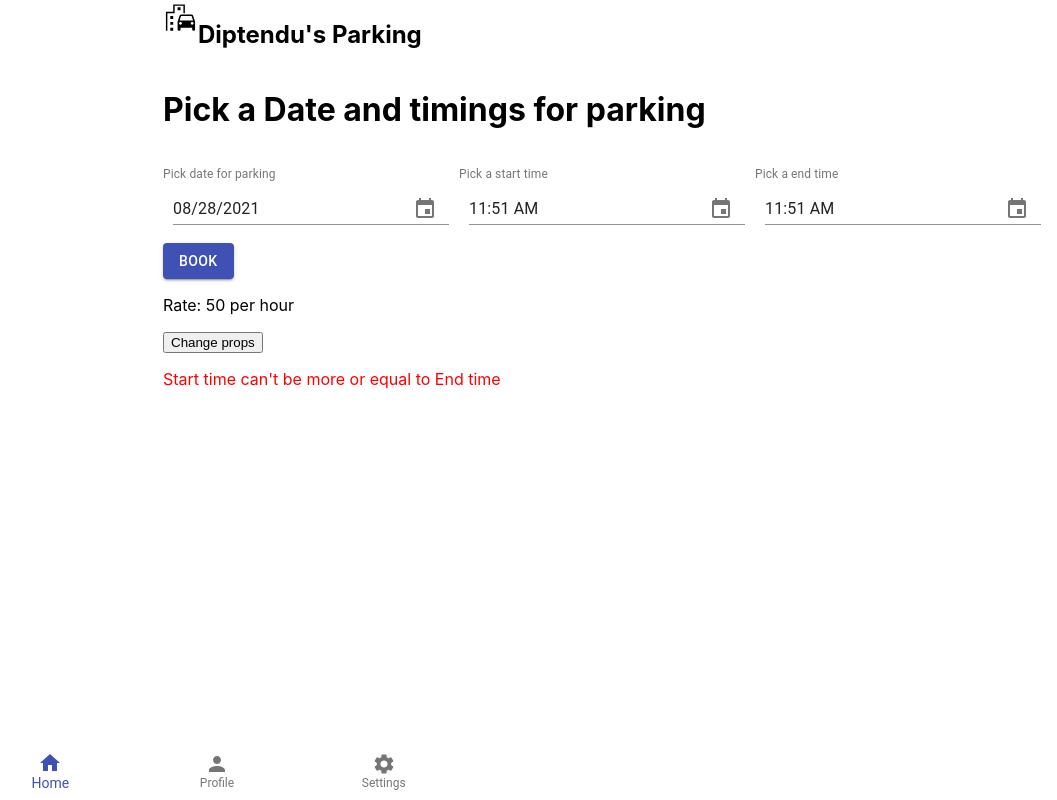
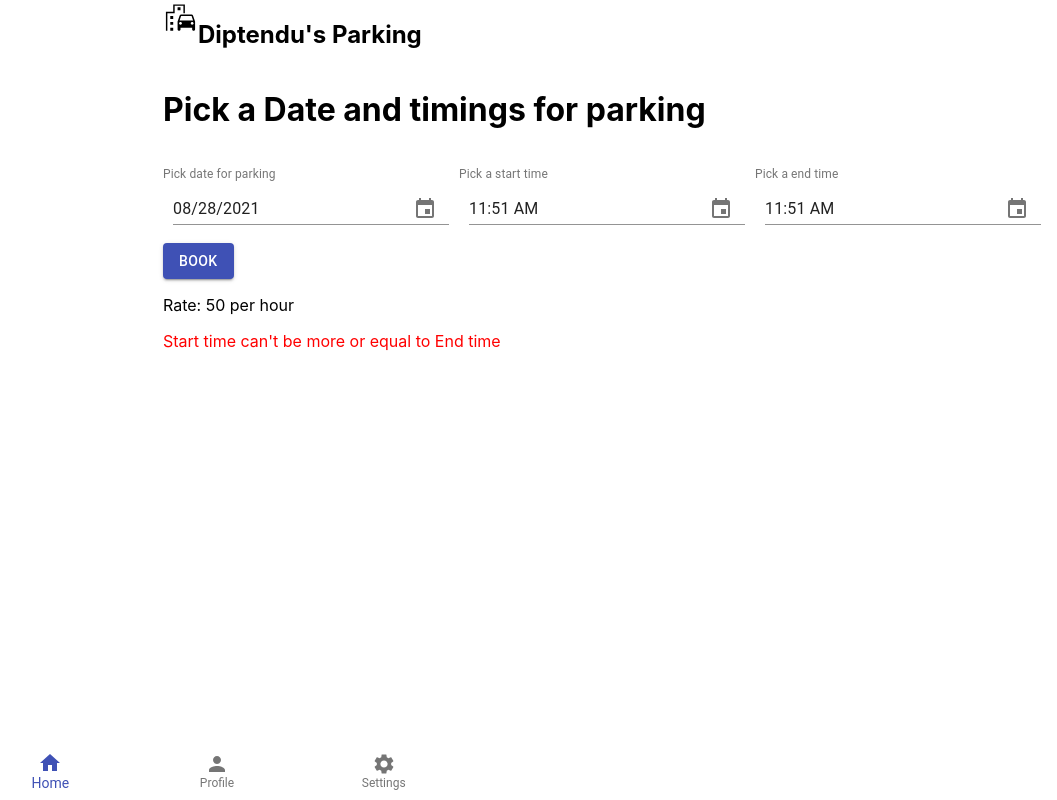
Before and after one commit to kangkan1/parking-lot-ui-design, a React (Create React App) app: page / in a window 1280 px wide. Shown: the whole page, without its empty margins (33-1090 px from the left). Built offline with nearby package versions, Linux system fonts and the light colour scheme.

Commit message:
Alert message added for booking

```diff
--- a/package.json
+++ b/package.json
@@ -4,9 +4,12 @@
   "private": true,
   "dependencies": {
     "@date-io/date-fns": "^1.3.13",
+    "@emotion/react": "^11.4.1",
+    "@emotion/styled": "^11.3.0",
     "@material-ui/core": "^4.12.3",
     "@material-ui/icons": "^4.11.2",
     "@material-ui/pickers": "^3.3.10",
+    "@mui/material": "^5.0.0",
     "@testing-library/jest-dom": "^5.14.1",
     "@testing-library/react": "^11.2.7",
     "@testing-library/user-event": "^12.8.3",
--- a/src/screens/Booking.js
+++ b/src/screens/Booking.js
@@ -9,6 +9,9 @@ import {
 import Button from '@material-ui/core/Button';
 import { Icon } from '@material-ui/core';
 import EmojiTransportationIcon from '@material-ui/icons/EmojiTransportation';
+import Alert from '@mui/material/Alert';
+import Stack from '@mui/material/Stack';
+
 
 function priceDisplay(selectedDate, startTime, endTime, rate){
 
@@ -34,8 +37,9 @@ function Booking(){
   const [startTime, setStartTime] = React.useState(selectedDate.toLocaleString());
   const [endTime, setEndTime] = React.useState(selectedDate.toLocaleString());
   const [price, setPrice] = React.useState("Rs.300");
-  const [rate, setRate] = React.useState(50)
-  const [booking, setBooking] = React.useState([])
+  const [rate, setRate] = React.useState(50);
+  const [booking, setBooking] = React.useState([]);
+  const [bookClicked, setBookClicked] = React.useState(false);
 
   const handleDateChange = (date) => {
     setSelectedDate(date);
@@ -66,6 +70,11 @@ function Booking(){
       console.log(booking[i][1])
       console.log(booking[i][2]);
     }
+     console.log(JSON.stringify(booking))
+     setBookClicked(true);
+     setTimeout(() => {
+        setBookClicked(false)
+     }, 1000);
 
 
   };
@@ -124,14 +133,15 @@ function Booking(){
           onClick={()=>{
                 console.log("Booked clicked")
                 bookButton()
+
            }}>
           Book
         </Button>
+        {bookClicked?
+          <Stack sx={{ width: '100%' }} spacing={2}>
+            <Alert severity="success">Booked succesfully</Alert>
+          </Stack>:null}
         <p>Rate: {rate} per hour</p>
-        <button
-          onClick={()=>{
-            console.log("Change value")
-          }}>Change props</button>
         {priceDisplay(selectedDate, startTime, endTime, rate)}
       </div>
     );
```
Also changed, not shown: 1 other file (tests, documents, lock files or other folders).
